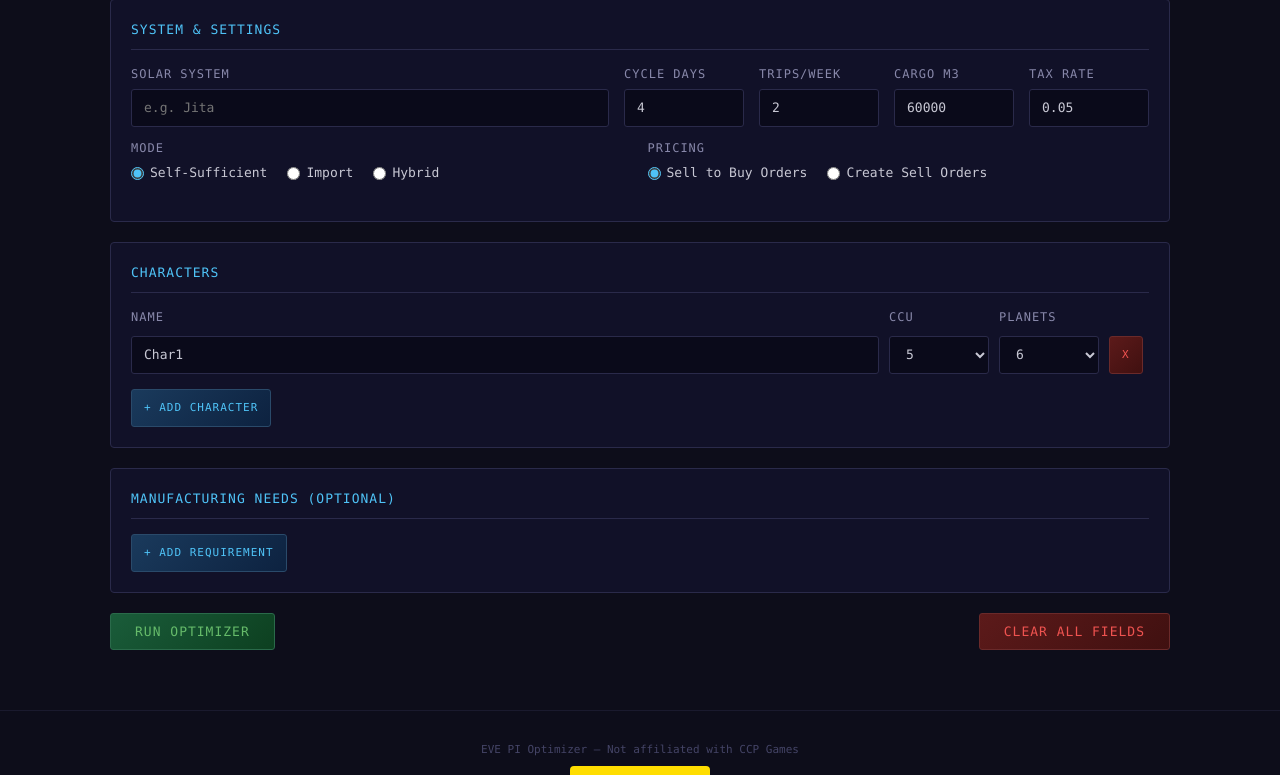
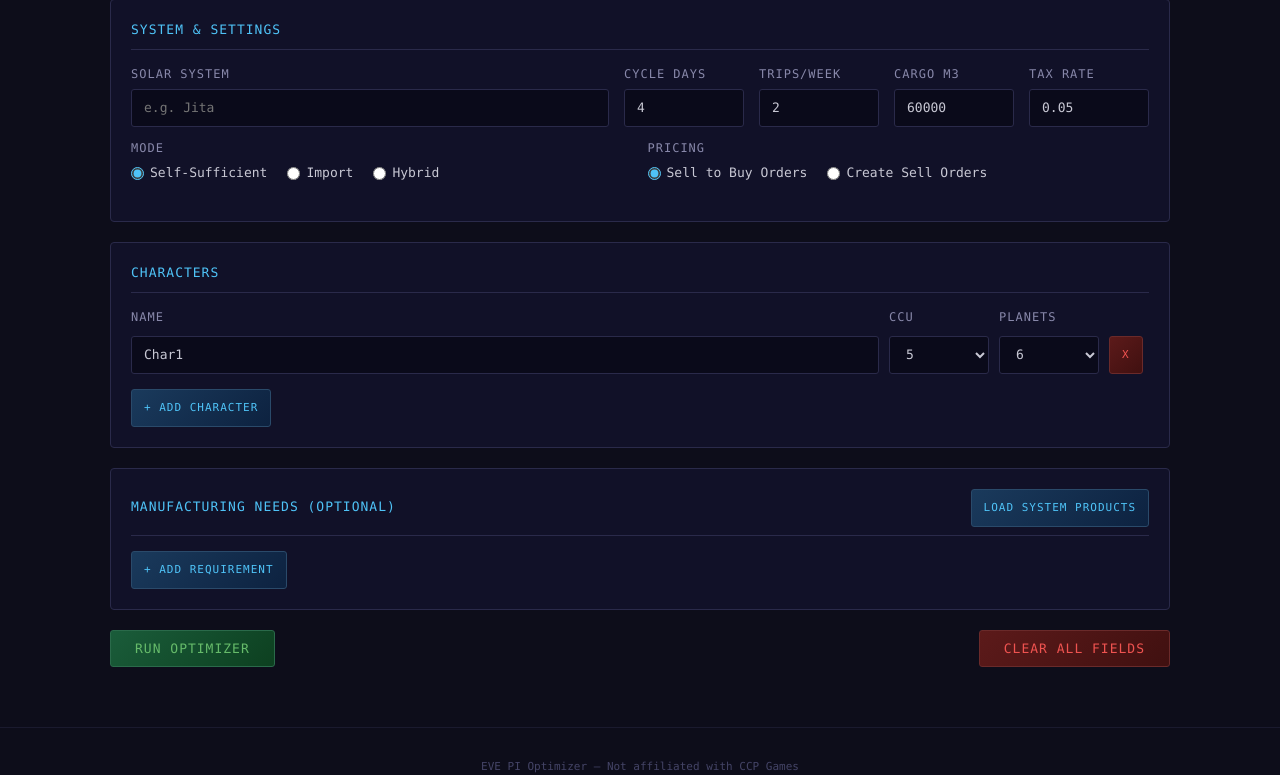
Before and after one commit to jwebbdev/eve-pi, a FastAPI app: page / in a window 1280 px wide. Shown: the part 311-1086 px from the top of the page. Run offline with FastAPI, Linux system fonts and the light colour scheme.

Commit message:
Add Load System Products button to filter manufacturing needs to producible items

```diff
--- a/eve_pi/web/app.py
+++ b/eve_pi/web/app.py
@@ -337,6 +337,69 @@ async def generate_template_route(setup: str, planet_type: str, product: str, re
     return JSONResponse({"template": converted})
 
 
+@app.get("/api/system-products/{system_name}", response_class=JSONResponse)
+async def get_system_products(system_name: str):
+    """Get all products that can be produced in a system based on its planet types."""
+    esi = ESIClient()
+    system_id = esi.resolve_system_id(system_name)
+    if not system_id:
+        return JSONResponse({"error": f"System '{system_name}' not found"}, status_code=404)
+
+    raw_planets = esi.fetch_system_planets(system_id)
+    PLANET_TYPE_MAP = {11: "Temperate", 12: "Ice", 13: "Gas", 2014: "Oceanic",
+                       2015: "Lava", 2016: "Barren", 2017: "Storm", 2063: "Plasma"}
+
+    # Collect all R0 resources available
+    r0_available = set()
+    has_p4_planet = False
+    for p in raw_planets:
+        pt_name = PLANET_TYPE_MAP.get(p["type_id"])
+        if pt_name and pt_name in game_data.planet_types:
+            for r0 in game_data.planet_types[pt_name].resources:
+                r0_available.add(r0)
+            if game_data.planet_types[pt_name].p4_capable:
+                has_p4_planet = True
+
+    # Trace production chain
+    p1_available = set()
+    for p1_name, recipe in game_data.recipes.get("r0_to_p1", {}).items():
+        if recipe.inputs[0][0] in r0_available:
+            p1_available.add(p1_name)
+
+    p2_available = set()
+    for p2_name, recipe in game_data.recipes.get("p1_to_p2", {}).items():
+        if all(inp[0] in p1_available for inp in recipe.inputs):
+            p2_available.add(p2_name)
+
+    p3_available = set()
+    for p3_name, recipe in game_data.recipes.get("p2_to_p3", {}).items():
+        if all(inp[0] in p2_available for inp in recipe.inputs):
+            p3_available.add(p3_name)
+
+    p4_available = set()
+    if has_p4_planet:
+        for p4_name, recipe in game_data.recipes.get("p3_to_p4", {}).items():
+            inputs_ok = True
+            for inp_name, qty in recipe.inputs:
+                tier = game_data.get_material_tier(inp_name)
+                if tier == "p3" and inp_name not in p3_available:
+                    inputs_ok = False
+                elif tier == "p1" and inp_name not in p1_available:
+                    inputs_ok = False
+            if inputs_ok:
+                p4_available.add(p4_name)
+
+    return JSONResponse({
+        "system": system_name,
+        "products": {
+            "p1": sorted(p1_available),
+            "p2": sorted(p2_available),
+            "p3": sorted(p3_available),
+            "p4": sorted(p4_available),
+        }
+    })
+
+
 def _sanitize(text: str, max_length: int = MAX_FEEDBACK_LENGTH) -> str:
     """Sanitize user input: escape HTML, strip control chars, enforce length."""
     text = text[:max_length]
--- a/eve_pi/web/templates/index.html
+++ b/eve_pi/web/templates/index.html
@@ -155,7 +155,13 @@
     </div>
 
     <div class="panel">
-        <div class="panel-header">Manufacturing Needs (Optional)</div>
+        <div class="panel-header" style="display:flex; justify-content:space-between; align-items:center;">
+            <span>Manufacturing Needs (Optional)</span>
+            <button type="button" class="btn btn-sm" onclick="populateSystemProducts()"
+                    title="Filter product list to items this system can produce">
+                Load System Products
+            </button>
+        </div>
         <div id="manufacturing" class="dynamic-section">
             {% if form_values and form_values.manufacturing_needs %}
                 {% for need in form_values.manufacturing_needs %}
@@ -438,6 +444,48 @@
         sessionStorage.removeItem('eve_pi_last_form');
     }
 
+    // System products filtering for manufacturing needs
+    let systemProducts = null;  // cached after first load
+
+    function populateSystemProducts() {
+        const system = document.getElementById('system').value.trim();
+        if (!system) {
+            alert('Enter a system name first');
+            return;
+        }
+        fetch(`/api/system-products/${encodeURIComponent(system)}`)
+            .then(r => r.json())
+            .then(data => {
+                if (data.error) {
+                    alert(data.error);
+                    return;
+                }
+                systemProducts = data.products;
+                // Rebuild the productOptionsHTML with only available products
+                let html = '<option value="">-- Select Product --</option>';
+                for (const tier of ['p1', 'p2', 'p3', 'p4']) {
+                    const prods = systemProducts[tier];
+                    if (prods && prods.length > 0) {
+                        html += `<optgroup label="${tier.toUpperCase()}">`;
+                        for (const prod of prods) {
+                            html += `<option value="${prod}">${prod}</option>`;
+                        }
+                        html += '</optgroup>';
+                    }
+                }
+                productOptionsHTML = html;
+                // Update existing dropdowns
+                document.querySelectorAll('#manufacturing select[name="mfg_product"]').forEach(sel => {
+                    const current = sel.value;
+                    sel.innerHTML = html;
+                    if (current) sel.value = current;
+                });
+                const total = Object.values(systemProducts).reduce((s, a) => s + a.length, 0);
+                alert(`Loaded ${total} producible items for ${system}`);
+            })
+            .catch(err => alert('Failed to load system products: ' + err));
+    }
+
     // Initialize dropdown on page load
     refreshConfigDropdown();
 
```
